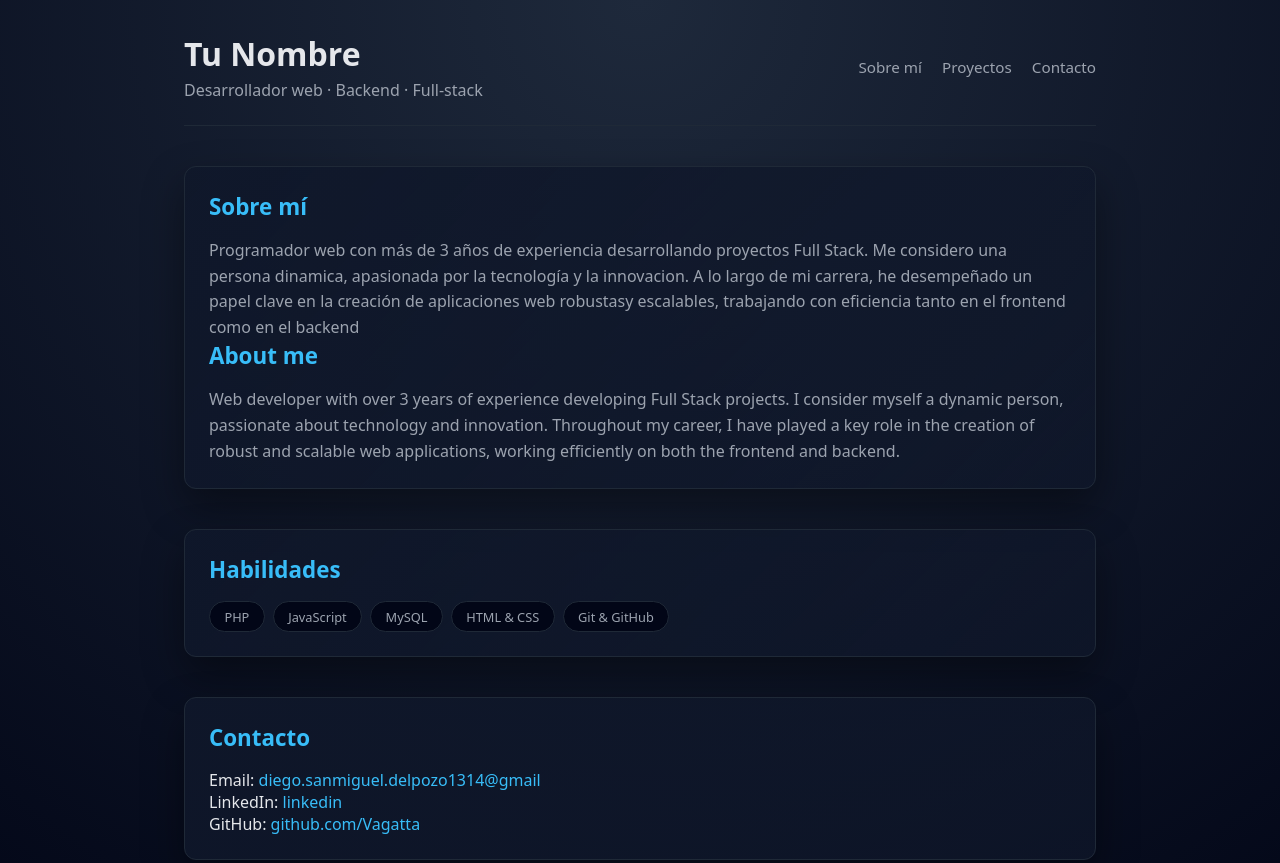
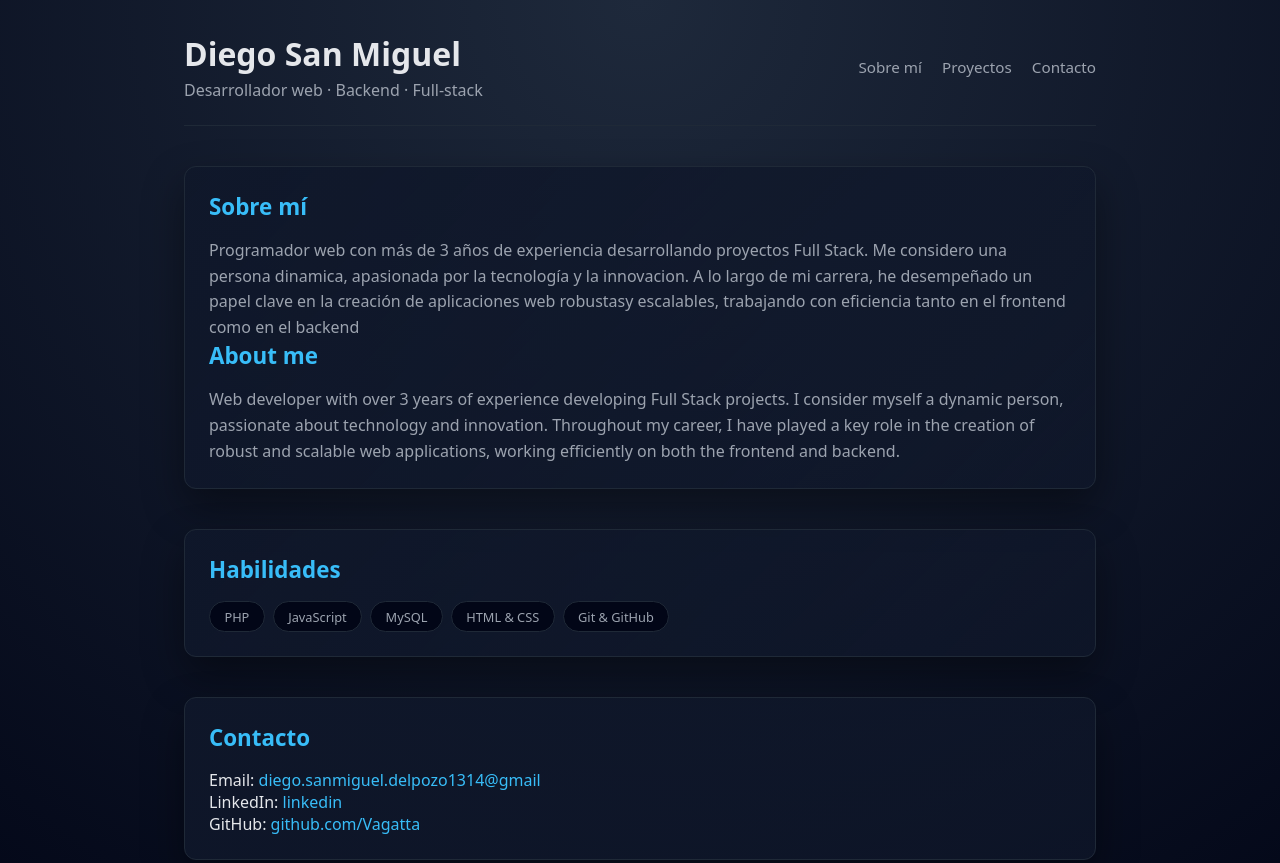
Before and after one commit to Vagatta/vagatta.github.io, a plain HTML site: page index.html in a window 1280 px wide. Shown: the top 863 px of the page. Drawn offline with Linux system fonts and the light colour scheme.

Commit message:
Update header name to 'Diego San Miguel'

```diff
--- a/index.html
+++ b/index.html
@@ -151,7 +151,7 @@
   <div class="wrapper">
     <header>
       <div class="title-block">
-        <h1>Tu Nombre</h1>
+        <h1>Diego San Miguel</h1>
         <p>Desarrollador web · Backend · Full‑stack</p>
       </div>
       <nav>
```
